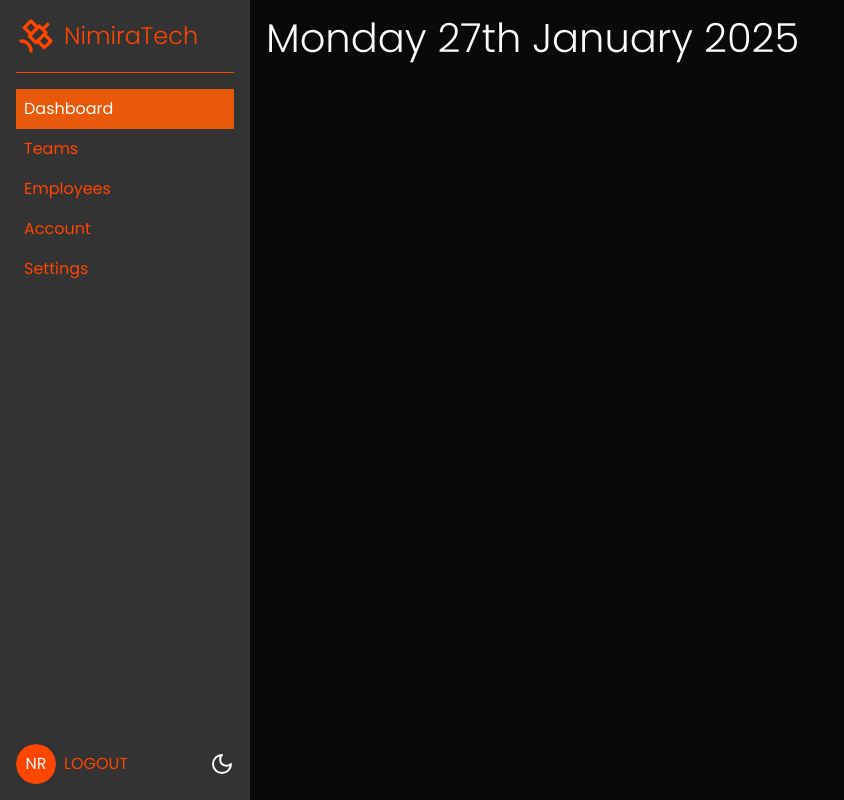
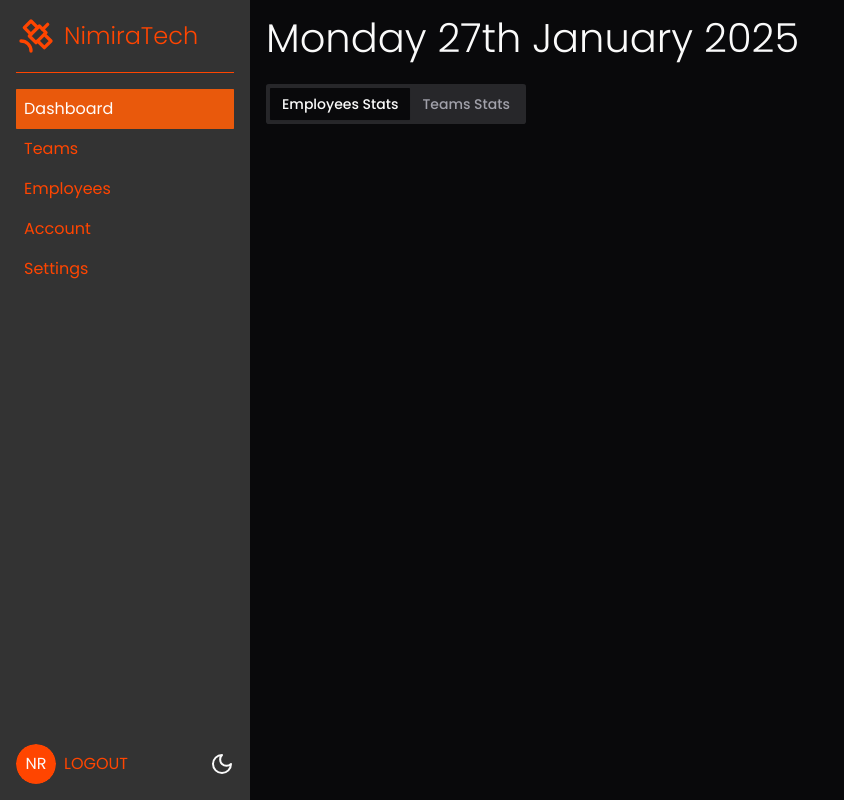
Before and after one commit to Nimira43/NT-Dashboard, a Next.js app: page /dashboard in a window 1280 px wide. Shown: the whole page, without its empty margins (0-844 px from the left). Built offline with nearby package versions, Linux system fonts and the light colour scheme.

Commit message:
Setting up initial Employees and Teams tabs

```diff
--- a/app/dashboard/page.tsx
+++ b/app/dashboard/page.tsx
@@ -1,9 +1,16 @@
-import { Tabs } from '@/components/ui/tabs'
+import { Tabs, TabsList, TabsTrigger } from '@/components/ui/tabs'
 
 export default function DashboardPage() {
   return (
-    <Tabs>
-
+    <Tabs defaultValue='employees'>
+      <TabsList>
+        <TabsTrigger value='employees'>
+          Employees Stats
+        </TabsTrigger>
+        <TabsTrigger value='Teams'>
+          Teams Stats
+        </TabsTrigger>
+      </TabsList>
     </Tabs>
   )
 }
```
